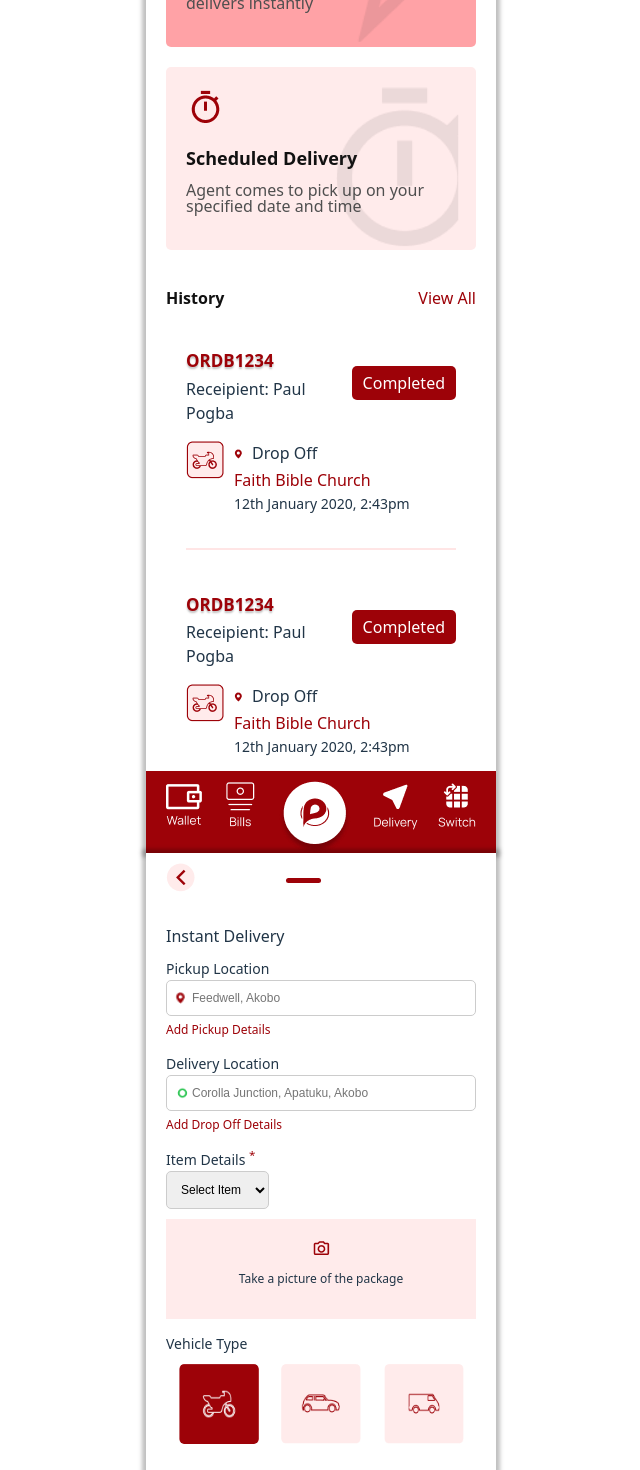
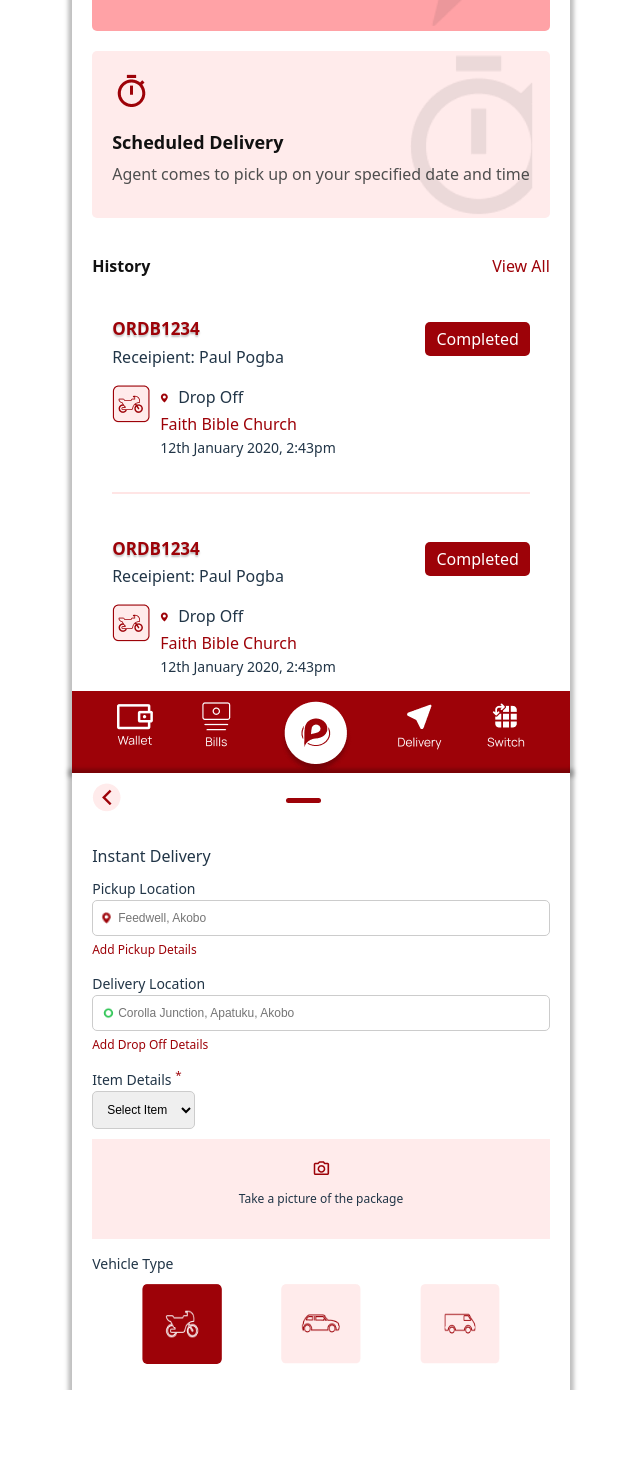
Before and after one commit to Olagoke1234/pepsa-delivery-app, a React (Vite) app: page / in a window 1280 px wide. Shown: the part 277-1747 px from the top of the page, without its empty margins (319-959 px from the left). After the commit the page ends 1667 px from the top, so only its background shows below. Built offline with nearby package versions, Linux system fonts and the light colour scheme.

Commit message:
fix: comment out maxWidth in Footer, InstantDeliveryPage, and WelcomePage components for layout adjustments

```diff
--- a/src/components/Footer.jsx
+++ b/src/components/Footer.jsx
@@ -14,7 +14,7 @@ const Footer = () => {
           backgroundColor: "#9D0208",
           color: "white",
           width: "100%",
-          maxWidth: "350px",
+          // maxWidth: "350px",
           height: "62px",
           padding: "10px 0px",
           display: "flex",
--- a/src/pages/InstantDeliveryPage.jsx
+++ b/src/pages/InstantDeliveryPage.jsx
@@ -15,7 +15,7 @@ const InstantDeliveryPage = () => {
         backgroundColor: "#FFFFFF",
         boxShadow: "0px 0px 4px 4px rgba(0, 0, 0, 0.25)",
         paddingTop: "10px",
-        maxWidth: "350px",
+        // maxWidth: "350px",
         width: "100%",
       }}
     >
--- a/src/pages/WelcomePage.jsx
+++ b/src/pages/WelcomePage.jsx
@@ -18,7 +18,7 @@ const WelcomePage = () => {
         boxShadow: "0px 0px 4px 4px rgba(0, 0, 0, 0.25)",
         paddingTop: "10px",
         width: "100%",
-        maxWidth: "350px",
+        // maxWidth: "350px",
       }}
     >
       <header
```
